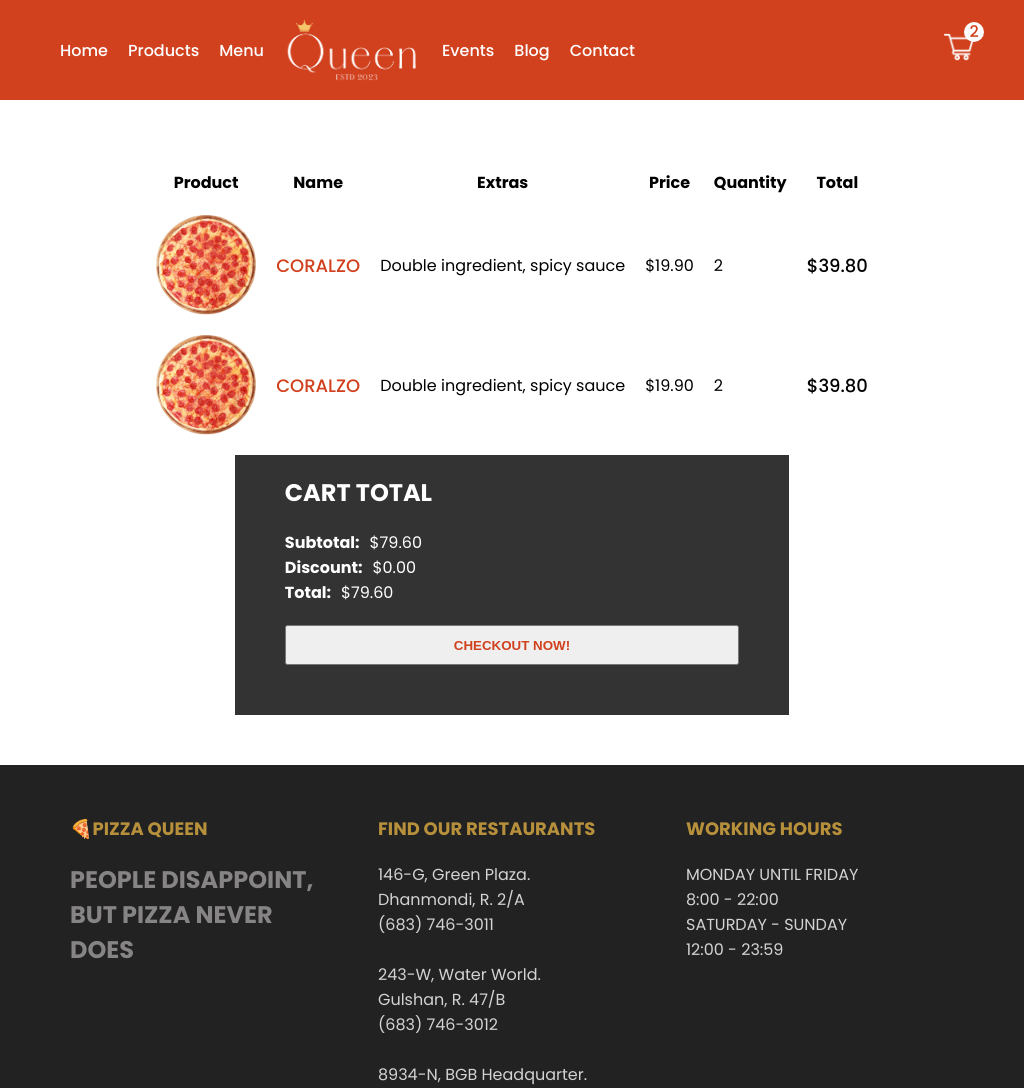
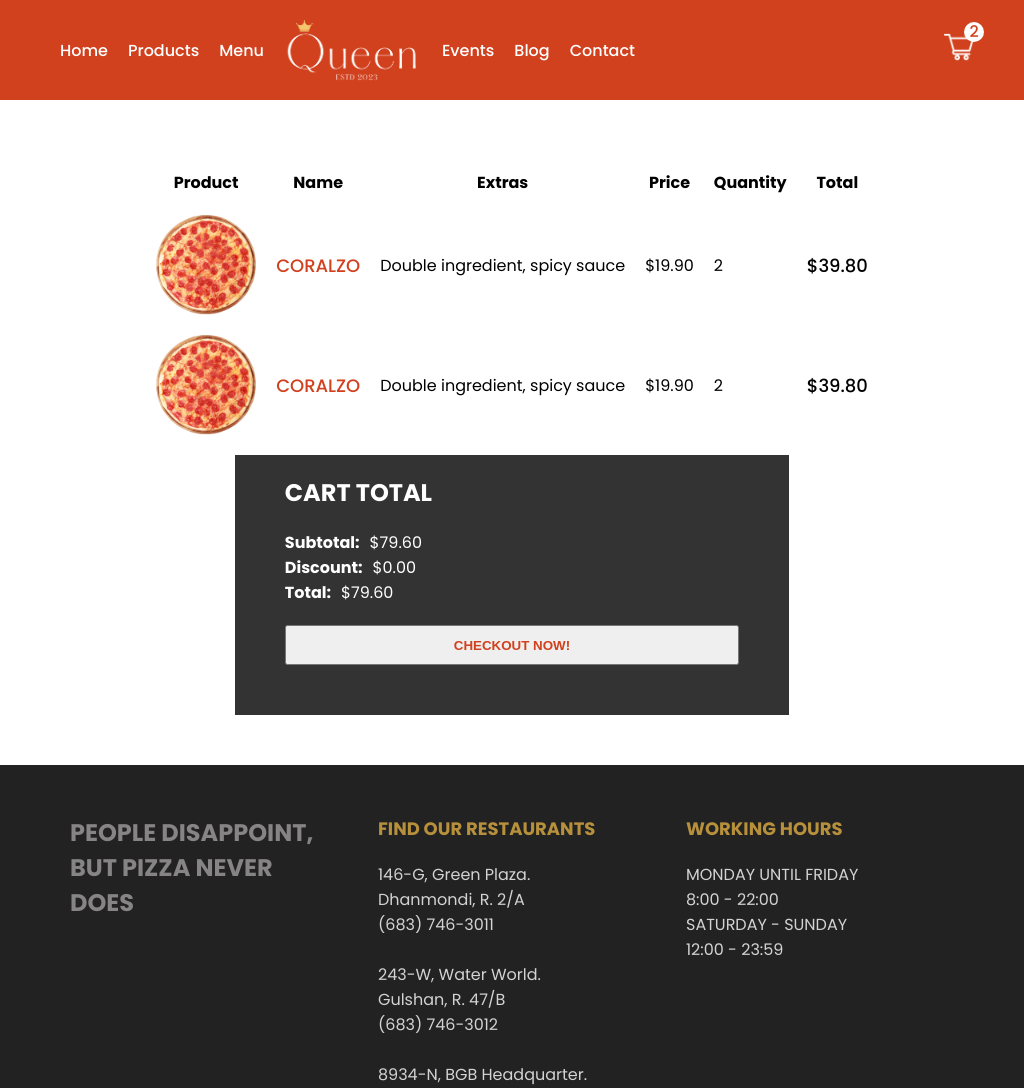
Before and after one commit to Mehedi-bit/Pizza-queen, a Next.js app: page /cart in a window 1024 px wide. Shown: the top 1088 px of the page. Built offline with nearby package versions, Linux system fonts and the light colour scheme.

Commit message:
Pizza queen frontend completed

```diff
--- a/components/Footer.jsx
+++ b/components/Footer.jsx
@@ -9,7 +9,6 @@ const Footer = () => {
       </div>
       <div className={styles.item}>
         <div className={styles.card}>
-          <h1 className={styles.title}>🍕PIZZA QUEEN</h1>
           <h2 className={styles.motto}>
             PEOPLE DISAPPOINT, BUT PIZZA NEVER DOES
           </h2>
--- a/styles/Footer.module.css
+++ b/styles/Footer.module.css
@@ -19,10 +19,6 @@
 .card {
   flex: 1;
   padding: 0 20px;
-}
-
-.card:first-child .title {
-  display: none;
 }
 
 .title {
@@ -82,8 +78,4 @@
   .item:first-child {
     display: none;
   }
-
-  .card:first-child .title {
-    display: block;
-  }
 }
```
